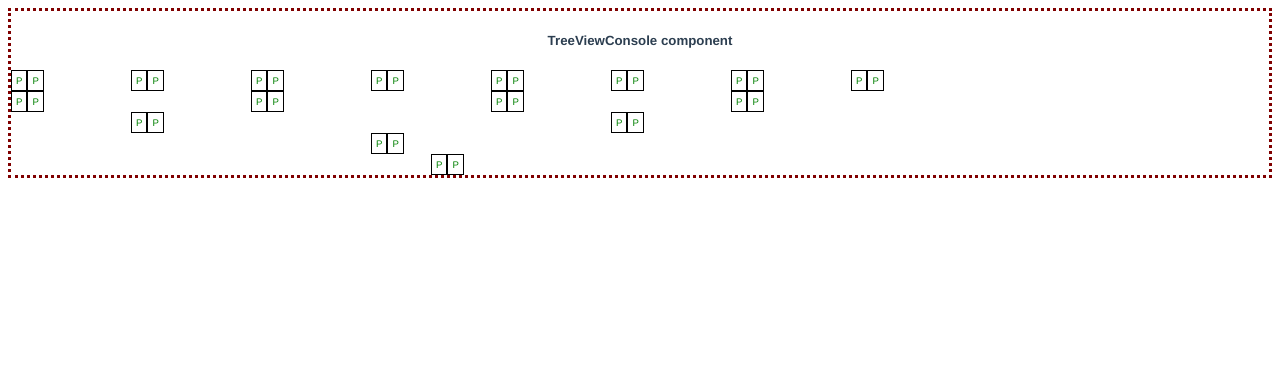
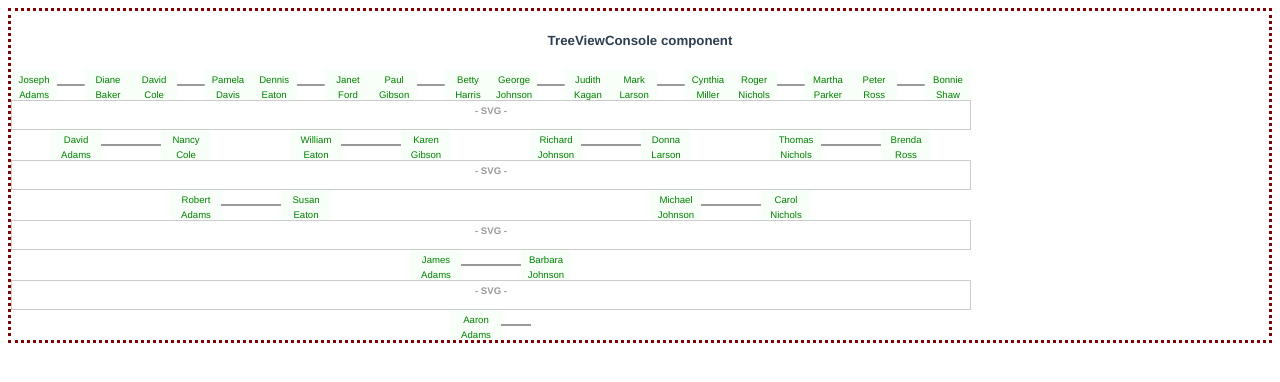
Before and after one commit to jrschmidt/familia-22, a Vue app: page / in a window 1280 px wide. Shown: the top 382 px of the page. Built offline with nearby package versions, Linux system fonts and the light colour scheme.

Commit message:
begin to place some styling to get correct position and look for components in grid

```diff
--- a/src/components/PersonPair.vue
+++ b/src/components/PersonPair.vue
@@ -4,7 +4,11 @@
       v-bind:key="pair.people[0]"
       v-bind:personData="getPersonData(pair, 0)"
     />
+    <svg height="100%" width="25%">
+      <line x1="0%" y1="50%" x2="100%" y2="50%" stroke="#999999" stroke-width="2"/>
+    </svg>
     <PersonTag
+      v-if="pair.people.length > 1"
       v-bind:key="pair.people[1]"
       v-bind:personData="getPersonData(pair, 1)"
     />
@@ -30,7 +34,7 @@ const getPersonData = (pair, index) => {
 <style lang="css">
 .person-pair {
   display: flex;
-  align-content: center;
+  justify-content: center;
 }
 
 .pc13 {
--- a/src/components/PersonTag.vue
+++ b/src/components/PersonTag.vue
@@ -1,6 +1,7 @@
 <template>
   <div class="person-tag">
-    <p>P</p>
+    <p>{{ personData.firstname }}</p>
+    <p>{{ personData.lastname }}</p>
   </div>
 </template>
 
@@ -12,9 +13,11 @@ const props = defineProps({
 
 <style lang="css">
 .person-tag {
-  border: black solid 1px;
+  background-color: #f8fff8;
   color: green;
   font-size: 0.6rem;
+  height: 30px;
+  width: 50px;
 }
 
 .person-tag p {
--- /dev/null
+++ b/src/components/SvgPlaceholder.vue
@@ -0,0 +1,21 @@
+<template>
+  <div class="svg-placeholder">
+    <p>- SVG -</p>
+  </div>
+</template>
+
+<script setup>
+</script>
+
+<style lang="css">
+.svg-placeholder {
+  border: #cccccc solid 1px;
+  color: #999999;
+  font-size: 0.6rem;
+  font-weight: bold;
+}
+
+.svg-placeholder p {
+  margin: 4px;
+}
+</style>
--- a/src/components/TreeViewGrid.vue
+++ b/src/components/TreeViewGrid.vue
@@ -1,16 +1,29 @@
 <template>
-<div class="tree-view-grid">
+  <div class="tree-view-grid">
     <PersonPair
       v-for="(pair) in pairs"
       v-bind:key="generatePairId(pair)"
       v-bind:class="pair.pairLocation"
       v-bind:pair="pair"
     />
-</div>
+    <SvgPlaceholder
+      class="svgrow1"
+    />
+    <SvgPlaceholder
+      class="svgrow2"
+    />
+    <SvgPlaceholder
+      class="svgrow3"
+    />
+    <SvgPlaceholder
+      class="svgrow4"
+    />
+  </div>
 </template>
 
 <script setup>
 import PersonPair from './PersonPair.vue'
+import SvgPlaceholder from './SvgPlaceholder.vue'
 
 import { viewModelInit } from '../display-data-functions.js'
 
@@ -42,6 +55,7 @@ const generatePairId = (pair) => {
   display: grid;
   overflow: hidden;
   grid-template-columns: 60px 60px 60px 60px 60px 60px 60px 60px 60px 60px 60px 60px 60px 60px 60px 60px;
+  grid-template-rows: 30px 30px 30px 30px 30px 30px 30px 30px 30px;
 }
 
 .gen0root {
@@ -123,4 +137,24 @@ const generatePairId = (pair) => {
   grid-column: 15 / 17;
   grid-row: 1;
 }
+
+.svgrow1 {
+  grid-column: 1 / 17;
+  grid-row: 2;
+}
+
+.svgrow2 {
+  grid-column: 1 / 17;
+  grid-row: 4;
+}
+
+.svgrow3 {
+  grid-column: 1 / 17;
+  grid-row: 6;
+}
+
+.svgrow4 {
+  grid-column: 1 / 17;
+  grid-row: 8;
+}
 </style>
```
